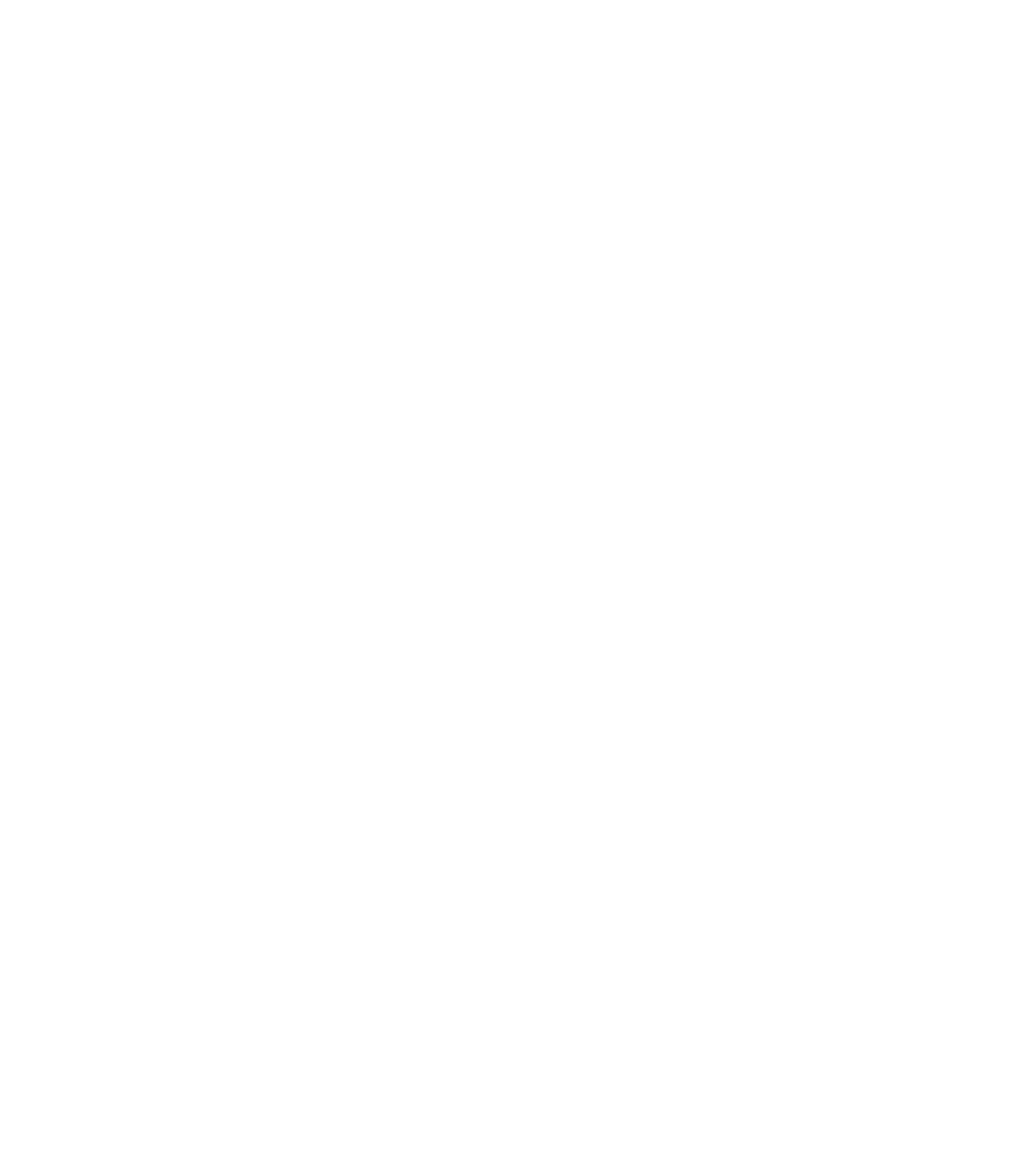
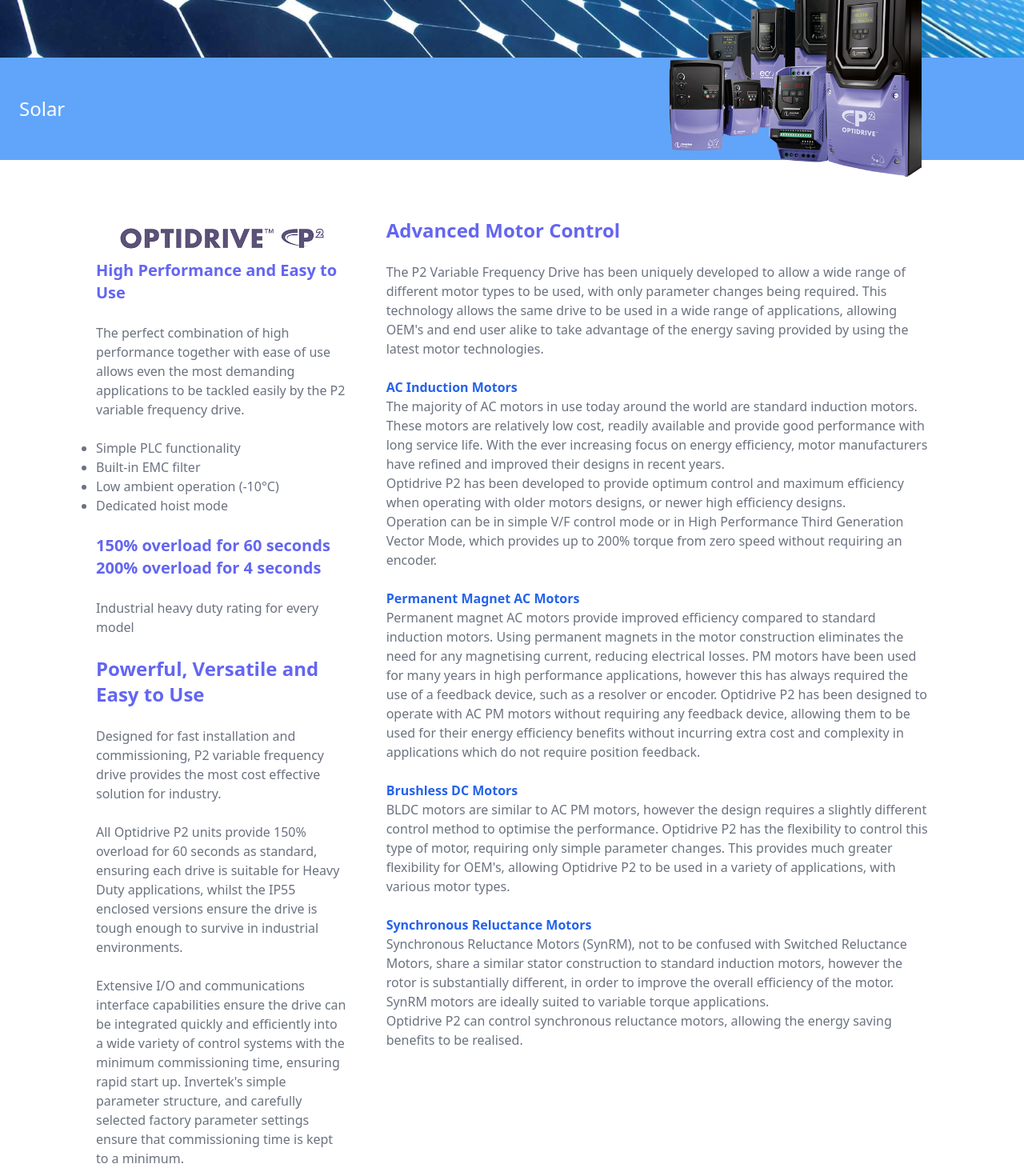
Before and after one commit to eben83/iDrive, a Next.js app in the folder idrive/idrive.WebClient/ClientApp/: page /solar in a window 1280 px wide. Before the commit this address had no page. Shown: the part 600-2070 px from the top of the page at 80% size. Before the commit the page ends 800 px from the top, so only its background shows below. Built offline with nearby package versions, Linux system fonts and the light colour scheme.

Commit message:
solar page added and completed

```diff
--- a/idrive/idrive.WebClient/ClientApp/components/nav.js
+++ b/idrive/idrive.WebClient/ClientApp/components/nav.js
@@ -84,7 +84,7 @@
         {id: '4', title: 'General Automation', path: '/general-automation'},
         {id: '5', title: 'Marine Equipment Control', path: '/marine-equipment-control'},
         {id: '6', title: 'Combustion Air Fan Control', path: '/combustion-air-fan-control'},
-        {id: '7', title: 'Solar', path: '/'},
+        {id: '7', title: 'Solar', path: '/solar'},
     ]
 
     return (
--- /dev/null
+++ b/idrive/idrive.WebClient/ClientApp/pages/solar.js
@@ -0,0 +1,148 @@
+import React, {} from 'react';
+import Nav from '../components/nav'
+import Footer from '../components/footer'
+import ScrollToTop from "../components/scrollToTop"
+
+const Solar = (props) => {
+    return (
+        <>
+            <Nav />
+
+            <div className='w-screen h-screen bg-fixed bg-left bg-top md:bg-center bg-no-repeat bg-cover'
+                 style={{backgroundImage: "url( "+ "/images/0072.jpg" +" )"}}>
+            </div>
+
+            <div className='-mt-32 relative'>
+                <div className='bg-blue-400 text-white px-6 py-12'>
+                    <div className='text-2xl '>
+                        <p>
+                            Solar
+                        </p>
+                    </div>
+                </div>
+                <div className='h-40 w-80 absolute top-0 right-12 lg:right-32 flex justify-center items-center cursor-pointer invisible md:visible'>
+                    <div className='w-auto h-auto text-3xl -mt-32'>
+                        <img src='/images/various combined.png' alt='various combined' />
+                    </div>
+                </div>
+            </div>
+
+            <div className='flex flex-col items-center px-12 mt-12 mb-12 lg:flex-row lg:items-start lg:container lg:mx-auto'>
+                <div className='flex flex-col text-gray-500 lg:w-1/3 lg:p-6'>
+                    <img src='./images/optidrive p2.png' alt='Optidrive logo' />
+                    <h1 className='text-indigo-500 font-bold text-xl'>
+                        High Performance and Easy to Use
+                    </h1>
+                    <p className='pt-6'>
+                        The perfect combination of high performance together with ease of use allows even the most
+                        demanding applications to be tackled easily by the P2 variable frequency drive.
+                    </p>
+                    <ul className='list-disc pt-6 text-gray-500'>
+                        <li>Simple PLC functionality</li>
+                        <li>Built-in EMC filter</li>
+                        <li>Low ambient operation (-10°C)</li>
+                        <li>Dedicated hoist mode</li>
+                    </ul>
+                    <h1 className='text-indigo-500 font-bold text-xl pt-6'>
+                        150% overload for 60 seconds
+                    </h1>
+                    <h1 className='text-indigo-500 font-bold text-xl'>
+                        200% overload for 4 seconds
+                    </h1>
+                    <p className='text-gray-500 pt-6'>
+                        Industrial heavy duty rating for every model
+                    </p>
+                    <h1 className='text-indigo-500 font-bold text-2xl pt-6'>
+                        Powerful, Versatile and Easy to Use
+                    </h1>
+                    <p className='text-gray-500 pt-6'>
+                        Designed for fast installation and commissioning, P2 variable frequency drive provides the most
+                        cost effective solution for industry.
+                    </p>
+                    <p className='text-gray-500 pt-6'>
+                        All Optidrive P2 units provide 150% overload for 60 seconds as standard, ensuring each drive is
+                        suitable for Heavy Duty applications, whilst the IP55 enclosed versions ensure the drive is
+                        tough enough to survive in industrial environments.
+                    </p>
+                    <p className='text-gray-500 pt-6'>
+                        Extensive I/O and communications interface capabilities ensure the drive can be integrated
+                        quickly and efficiently into a wide variety of control systems with the minimum commissioning
+                        time, ensuring rapid start up. Invertek's simple parameter structure, and carefully selected
+                        factory parameter settings ensure that commissioning time is kept to a minimum.
+                    </p>
+                </div>
+                <div className=' lg:w-2/3 lg:p-6'>
+                    <h1 className='text-indigo-500 font-bold text-2xl pt-6 lg:pt-0'>
+                        Advanced Motor Control
+                    </h1>
+                    <p className='text-gray-500 pt-6'>
+                        The P2 Variable Frequency Drive has been uniquely developed to allow a wide range of different
+                        motor types to be used, with only parameter changes being required. This technology allows the
+                        same drive to be used in a wide range of applications, allowing OEM's and end user alike to take
+                        advantage of the energy saving provided by using the latest motor technologies.
+                    </p>
+
+                    <div className='text-blue-600 font-bold pt-6'>
+                        AC Induction Motors
+                    </div>
+                    <p className='text-gray-500'>
+                        The majority of AC motors in use today around the world are standard induction motors. These
+                        motors are relatively low cost, readily available and provide good performance with long service
+                        life. With the ever increasing focus on energy efficiency, motor manufacturers have refined and
+                        improved their designs in recent years.
+                    </p>
+                    <p className='text-gray-500'>
+                        Optidrive P2 has been developed to provide optimum control and maximum efficiency when operating
+                        with older motors designs, or newer high efficiency designs.
+                    </p>
+                    <p className='text-gray-500'>
+                        Operation can be in simple V/F control mode or in High Performance Third Generation Vector Mode,
+                        which provides up to 200% torque from zero speed without requiring an encoder.
+                    </p>
+
+                    <div className='text-blue-600 font-bold pt-6'>
+                        Permanent Magnet AC Motors
+                    </div>
+                    <p className='text-gray-500'>
+                        Permanent magnet AC motors provide improved efficiency compared to standard induction motors.
+                        Using permanent magnets in the motor construction eliminates the need for any magnetising
+                        current, reducing electrical losses. PM motors have been used for many years in high performance
+                        applications, however this has always required the use of a feedback device, such as a resolver
+                        or encoder. Optidrive P2 has been designed to operate with AC PM motors without requiring any
+                        feedback device, allowing them to be used for their energy efficiency benefits without incurring
+                        extra cost and complexity in applications which do not require position feedback.
+                    </p>
+
+                    <div className='text-blue-600 font-bold pt-6'>
+                        Brushless DC Motors
+                    </div>
+                    <p className='text-gray-500'>
+                        BLDC motors are similar to AC PM motors, however the design requires a slightly different
+                        control method to optimise the performance. Optidrive P2 has the flexibility to control this
+                        type of motor, requiring only simple parameter changes. This provides much greater flexibility
+                        for OEM's, allowing Optidrive P2 to be used in a variety of applications, with various motor
+                        types.
+                    </p>
+
+                    <div className='text-blue-600 font-bold pt-6'>
+                        Synchronous Reluctance Motors
+                    </div>
+                    <p className='text-gray-500'>
+                        Synchronous Reluctance Motors (SynRM), not to be confused with Switched Reluctance Motors, share
+                        a similar stator construction to standard induction motors, however the rotor is substantially
+                        different, in order to improve the overall efficiency of the motor. SynRM motors are ideally
+                        suited to variable torque applications.
+                    </p>
+                    <p className='text-gray-500'>
+                        Optidrive P2 can control synchronous reluctance motors, allowing the energy saving benefits to
+                        be realised.
+                    </p>
+                </div>
+            </div>
+
+            <Footer />
+            <ScrollToTop />
+        </>
+    );
+}
+export default Solar;
```
Also changed, not shown: idrive/idrive.WebClient/ClientApp/public/images/0072.jpg (added).
